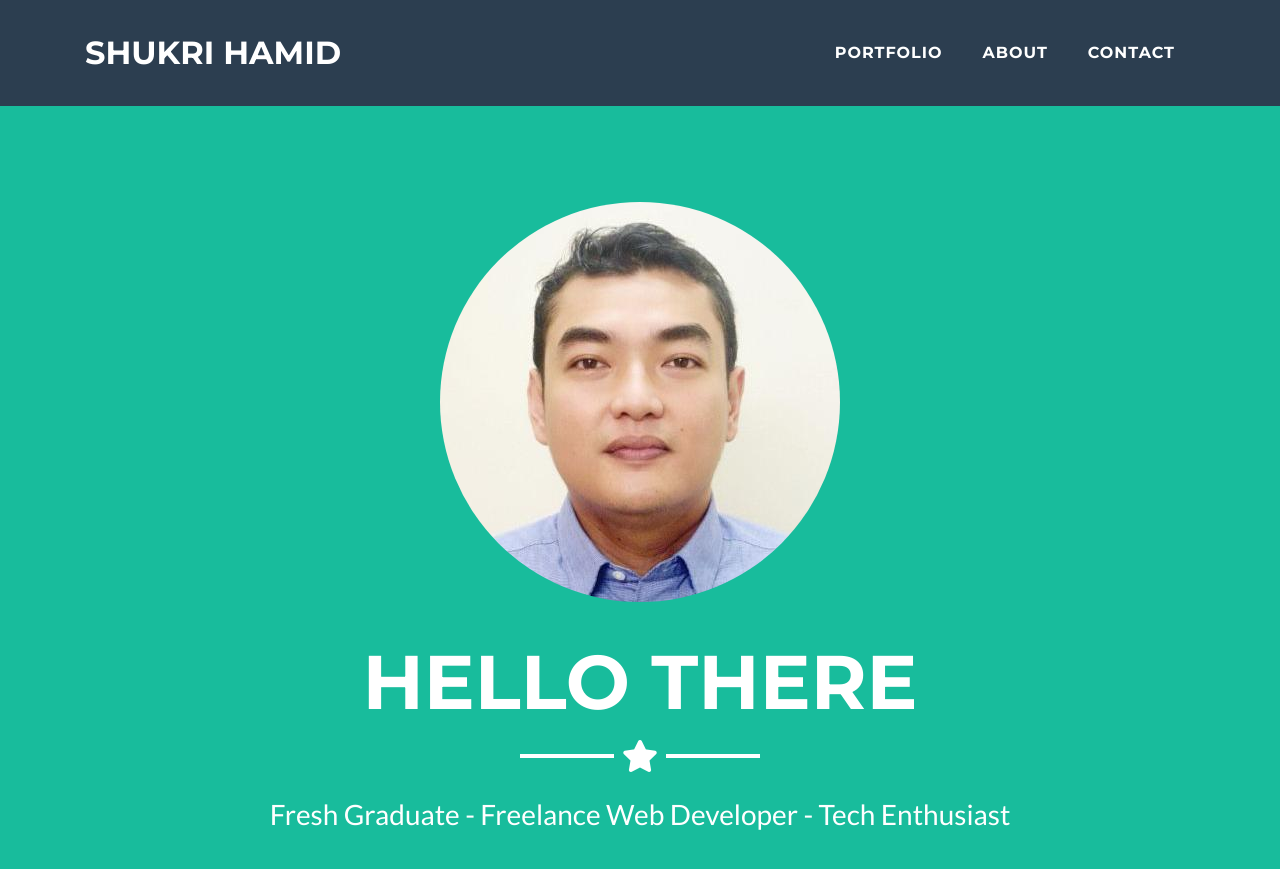
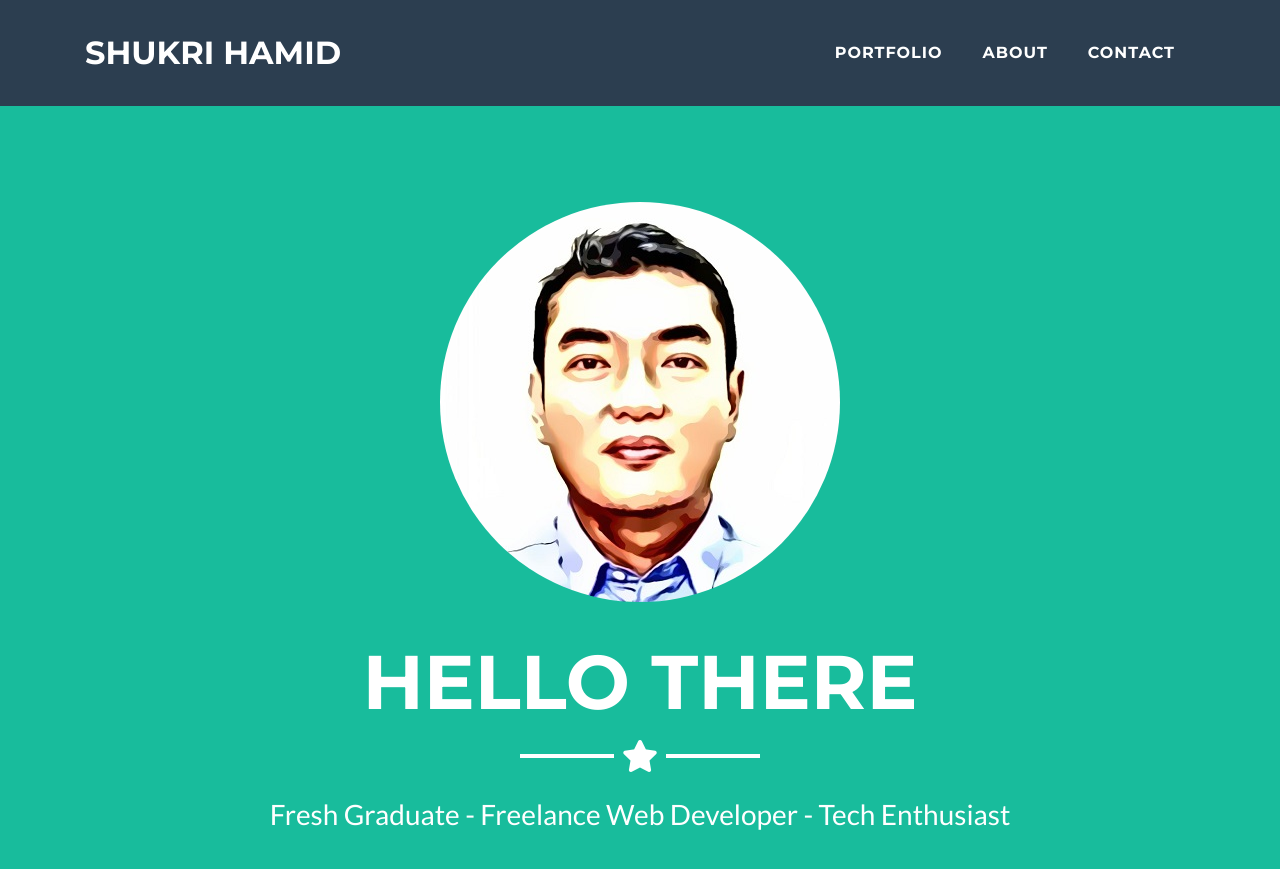
Before and after one commit to muhdshukri/muhdshukri.github.io, a Jekyll site: the page index.html, which Jekyll copies as it is, in a window 1280 px wide and 900 px high. Shown: the top 869 px of the window. Built offline with Jekyll 4.4.1, drawn with Linux system fonts in a browser that asks for light colours.

Commit message:
profile pic update

```diff
--- a/index.html
+++ b/index.html
@@ -55,7 +55,7 @@
     <!-- Header -->
     <header class="masthead bg-primary text-white text-center">
       <div class="container">
-        <img class="img-fluid mb-5 d-block mx-auto rounded-circle" src="img/profile.jpg" alt="">
+        <img class="img-fluid mb-5 d-block mx-auto rounded-circle" src="img/profile.jpeg" alt="">
         <h1 class="text-uppercase mb-0">Hello There</h1>
         <hr class="star-light">
         <h2 class="font-weight-light mb-0">Fresh Graduate - Freelance Web Developer - Tech Enthusiast</h2>
@@ -105,7 +105,7 @@
                   <i class="fas fa-search-plus fa-3x"></i>
                 </div>
               </div>
-              <img class="img-fluid" src="img/portfolio/covets.jpg" alt="">
+              <img class="img-fluid" src="img/portfolio/cge.jpg" alt="">
             </a>
           </div>
           <div class="col-md-6 col-lg-4">
@@ -115,7 +115,7 @@
                   <i class="fas fa-search-plus fa-3x"></i>
                 </div>
               </div>
-              <img class="img-fluid" src="img/portfolio/cge.jpg" alt="">
+              <img class="img-fluid" src="img/portfolio/covets.jpg" alt="">
             </a>
           </div>
           <div class="col-md-6 col-lg-4">
@@ -217,7 +217,7 @@
               <h2 class="text-secondary text-uppercase mb-0">MYSPerience</h2>
               <hr class="star-dark mb-5">
               <img class="img-fluid mb-5" src="img/portfolio/mysp.png" alt="Mysperience">
-              <p class="mb-5">Lorem ipsum dolor sit amet, consectetur adipisicing elit. Mollitia neque assumenda ipsam nihil, molestias magnam, recusandae quos quis inventore quisquam velit asperiores, vitae? Reprehenderit soluta, eos quod consequuntur itaque. Nam.</p>
+              <p class="mb-5">MYSPerience.my is a multivendor e-commerce website focusing in the niche markets of products from overseas.</p>
               <a class="btn btn-primary btn-lg rounded-pill portfolio-modal-dismiss" href="#">
                 <i class="fa fa-close"></i>
                 Close Project</a>
@@ -239,7 +239,7 @@
               <h2 class="text-secondary text-uppercase mb-0">Gem by Gems</h2>
               <hr class="star-dark mb-5">
               <img class="img-fluid mb-5" src="img/portfolio/gbg.png" alt="">
-              <p class="mb-5">Lorem ipsum dolor sit amet, consectetur adipisicing elit. Mollitia neque assumenda ipsam nihil, molestias magnam, recusandae quos quis inventore quisquam velit asperiores, vitae? Reprehenderit soluta, eos quod consequuntur itaque. Nam.</p>
+              <p class="mb-5">GemByGems.com is a Singaporean jeweller expertizing in custom made jewellery.</p>
               <a class="btn btn-primary btn-lg rounded-pill portfolio-modal-dismiss" href="#">
                 <i class="fa fa-close"></i>
                 Close Project</a>
@@ -261,7 +261,7 @@
               <h2 class="text-secondary text-uppercase mb-0">Sher Engineering</h2>
               <hr class="star-dark mb-5">
               <img class="img-fluid mb-5" src="img/portfolio/sher.png" alt="">
-              <p class="mb-5">Lorem ipsum dolor sit amet, consectetur adipisicing elit. Mollitia neque assumenda ipsam nihil, molestias magnam, recusandae quos quis inventore quisquam velit asperiores, vitae? Reprehenderit soluta, eos quod consequuntur itaque. Nam.</p>
+              <p class="mb-5">Sher Engineering is an engineering consultancy company specializing in green and renewable energy.</p>
               <a class="btn btn-primary btn-lg rounded-pill portfolio-modal-dismiss" href="#">
                 <i class="fa fa-close"></i>
                 Close Project</a>
@@ -273,6 +273,28 @@
 
     <!-- Portfolio Modal 4 -->
     <div class="portfolio-modal mfp-hide" id="portfolio-modal-4">
+      <div class="portfolio-modal-dialog bg-white">
+        <a class="close-button d-none d-md-block portfolio-modal-dismiss" href="#">
+          <i class="fa fa-3x fa-times"></i>
+        </a>
+        <div class="container text-center">
+          <div class="row">
+            <div class="col-lg-8 mx-auto">
+              <h2 class="text-secondary text-uppercase mb-0">Concorde Green Energy Sdn. Bhd.</h2>
+              <hr class="star-dark mb-5">
+              <img class="img-fluid mb-5" src="img/portfolio/cge.jpg" alt="">
+              <p class="mb-5">Lorem ipsum dolor sit amet, consectetur adipisicing elit. Mollitia neque assumenda ipsam nihil, molestias magnam, recusandae quos quis inventore quisquam velit asperiores, vitae? Reprehenderit soluta, eos quod consequuntur itaque. Nam.</p>
+              <a class="btn btn-primary btn-lg rounded-pill portfolio-modal-dismiss" href="#">
+                <i class="fa fa-close"></i>
+                Close Project</a>
+            </div>
+          </div>
+        </div>
+      </div>
+    </div>
+
+    <!-- Portfolio Modal 5 -->
+    <div class="portfolio-modal mfp-hide" id="portfolio-modal-5">
       <div class="portfolio-modal-dialog bg-white">
         <a class="close-button d-none d-md-block portfolio-modal-dismiss" href="#">
           <i class="fa fa-3x fa-times"></i>
@@ -293,28 +315,6 @@
       </div>
     </div>
 
-    <!-- Portfolio Modal 5 -->
-    <div class="portfolio-modal mfp-hide" id="portfolio-modal-5">
-      <div class="portfolio-modal-dialog bg-white">
-        <a class="close-button d-none d-md-block portfolio-modal-dismiss" href="#">
-          <i class="fa fa-3x fa-times"></i>
-        </a>
-        <div class="container text-center">
-          <div class="row">
-            <div class="col-lg-8 mx-auto">
-              <h2 class="text-secondary text-uppercase mb-0">Concorde Green Energy</h2>
-              <hr class="star-dark mb-5">
-              <img class="img-fluid mb-5" src="img/portfolio/cge.jpg" alt="">
-              <p class="mb-5">Lorem ipsum dolor sit amet, consectetur adipisicing elit. Mollitia neque assumenda ipsam nihil, molestias magnam, recusandae quos quis inventore quisquam velit asperiores, vitae? Reprehenderit soluta, eos quod consequuntur itaque. Nam.</p>
-              <a class="btn btn-primary btn-lg rounded-pill portfolio-modal-dismiss" href="#">
-                <i class="fa fa-close"></i>
-                Close Project</a>
-            </div>
-          </div>
-        </div>
-      </div>
-    </div>
-
     <!-- Portfolio Modal 6 -->
     <div class="portfolio-modal mfp-hide" id="portfolio-modal-6">
       <div class="portfolio-modal-dialog bg-white">
@@ -324,7 +324,7 @@
         <div class="container text-center">
           <div class="row">
             <div class="col-lg-8 mx-auto">
-              <h2 class="text-secondary text-uppercase mb-0">Project Name</h2>
+              <h2 class="text-secondary text-uppercase mb-0">Powerful Merger Sdn. Bhd.</h2>
               <hr class="star-dark mb-5">
               <img class="img-fluid mb-5" src="img/portfolio/pm.jpg" alt="">
               <p class="mb-5">Lorem ipsum dolor sit amet, consectetur adipisicing elit. Mollitia neque assumenda ipsam nihil, molestias magnam, recusandae quos quis inventore quisquam velit asperiores, vitae? Reprehenderit soluta, eos quod consequuntur itaque. Nam.</p>
```
Also changed, not shown: img/profile.jpeg (added).
